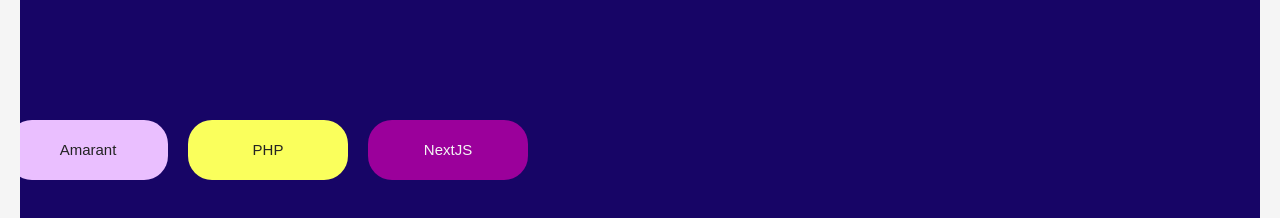
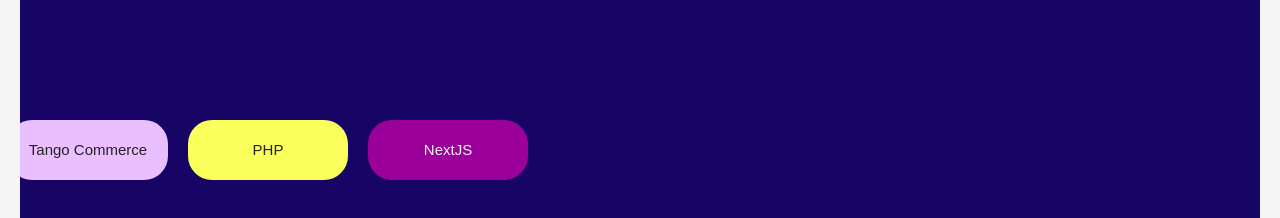
Before and after one commit to petar-simeta/evidente-website, a Next.js app: page /en in a window 1280 px wide. Shown: the part 1880-2098 px from the top of the page. Built offline with nearby package versions, Linux system fonts and the light colour scheme; a web font is replaced by a local one.

Commit message:
updated Amarant to Tango

```diff
--- a/src/app/[locale]/page.module.scss
+++ b/src/app/[locale]/page.module.scss
@@ -544,8 +544,8 @@
     }
 
     .card {
-      flex: 0 0 160px;
-      width: 160px;
+      flex: 0 0 180px;
+      width: 180px;
       height: 40px;
       border-radius: 24px;
       display: flex;
--- a/src/components/featuresSection.tsx
+++ b/src/components/featuresSection.tsx
@@ -45,7 +45,7 @@
   const techsBackward = [
     'Drupal CMS',
     'JavaScript',
-    'Amarant',
+    'Tango Commerce',
     'PHP',
     'NextJS',
     'Figma',
--- a/src/components/featuresSectionMobile.tsx
+++ b/src/components/featuresSectionMobile.tsx
@@ -34,7 +34,7 @@
   const techsBackward = [
     'Drupal CMS',
     'JavaScript',
-    'Amarant',
+    'Tango Commerce',
     'PHP',
     'NextJS',
   ];
```
